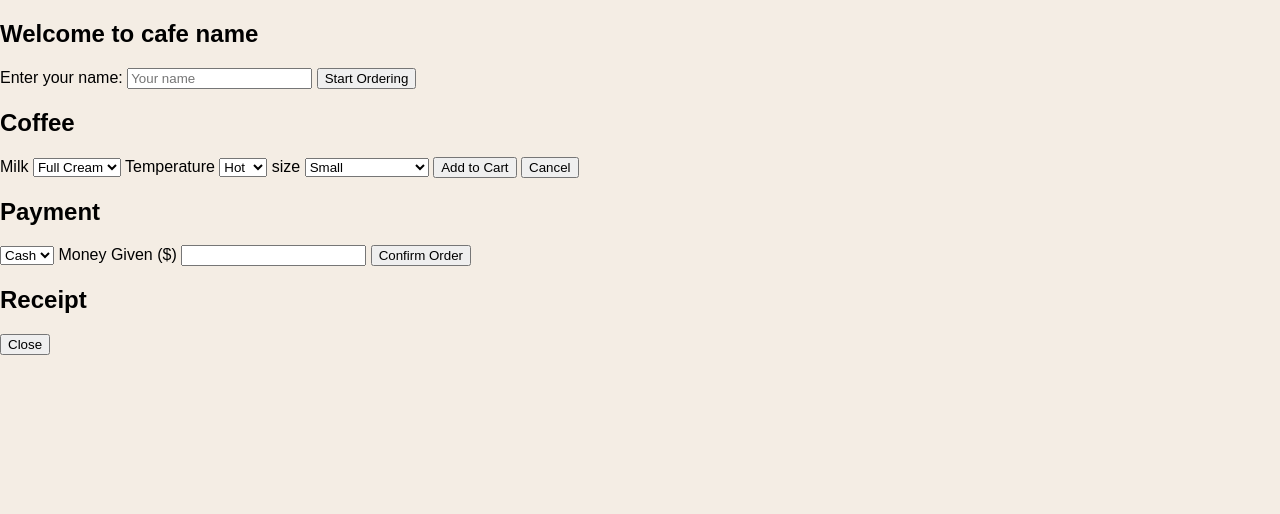
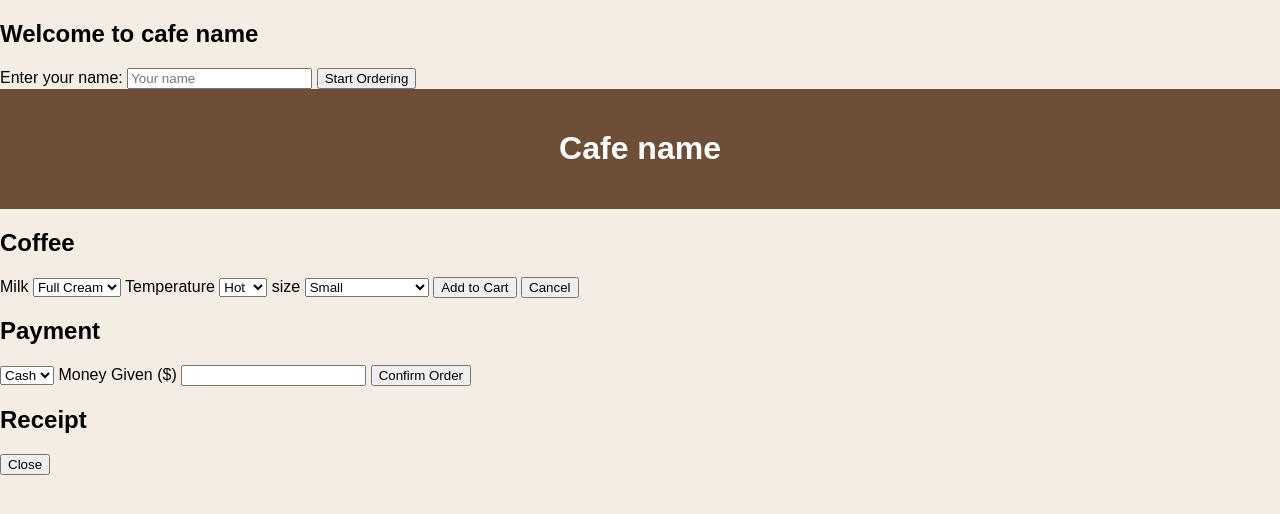
Before and after one commit to HVHS-TECH/11dtec-js-assessment-Anjali09JOHN25, a plain HTML site: page index.html in a window 1280 px wide. Drawn offline with Linux system fonts and the light colour scheme.

Commit message:
Jul 16, 2026, 3:59 AM

```diff
--- a/index.html
+++ b/index.html
@@ -20,6 +20,10 @@
 <button id ="startButton">Start Ordering</button>
   </div>
 </div>
+
+<header>
+  <h1>Cafe name</h1>
+</header>
 
 <!--Coffee customization form-->
 <div id = "coffeeForm" class ="form">
```
